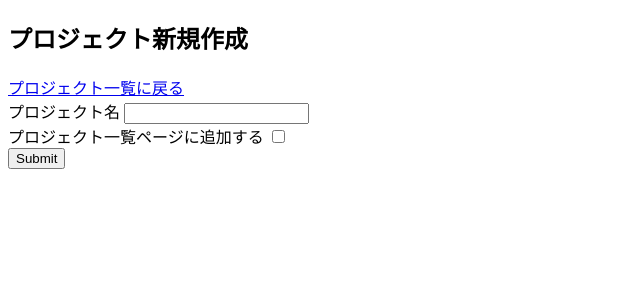
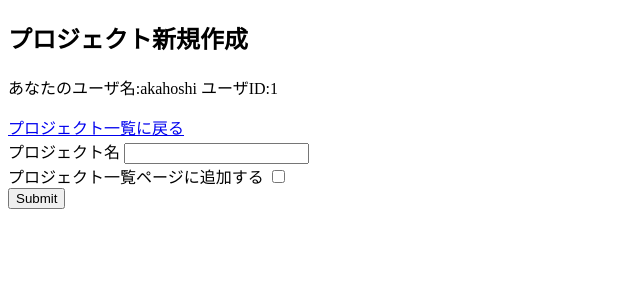
Before and after one commit to akahoshi1421/iniarticles, a Django app: page /newproject/ in a window 1280 px wide. Shown: the top 300 px of the page, without its empty margins (0-640 px from the left). Run offline with Django 3.2, Linux system fonts and the light colour scheme; the first user in the database is signed in.

Commit message:
ちょっと修正
HTMLにユーザ名とユーザIDが表示されるようにした

```diff
--- a/chat/templates/chat/article.html
+++ b/chat/templates/chat/article.html
@@ -10,6 +10,7 @@
 </head>
 <body class="container">
     <h1>記事名:{{article_1.title}}</h1>
+    <p>あなたのユーザ名:{{user.username}} ユーザID:{{user.id}}</p>
     <b>ウィンドウの画面を広げて使わないとマークダウンが見えないので注意してください(デザインで後で直す)</b>
     <p>記事番号:<span id="name">{{article_id}}</span></p><br>
     <p>最終変更:<span id="time">{{article_1.update_at}}</span></p>
--- a/chat/templates/chat/articles.html
+++ b/chat/templates/chat/articles.html
@@ -6,6 +6,7 @@
 </head>
 <body>
     <h1>記事一覧</h1>
+    <p>あなたのユーザ名:{{user.username}} ユーザID:{{user.id}}</p>
     <a href="{% url 'make_article' prj_id %}">記事を作成</a>
     <a href="{% url 'top' %}">プロジェクト一覧に戻る</a>
     <a href="{% url 'invite_project' prj_id %}">プロジェクトに招待</a>
--- a/chat/templates/chat/index.html
+++ b/chat/templates/chat/index.html
@@ -6,6 +6,7 @@
     <title>Chat Rooms</title>
 </head>
 <body>
+    <p>あなたのユーザ名:{{user.username}} ユーザID:{{user.id}}</p>
     <a href="{% url 'make_project' %}">プロジェクト新規作成</a>
     <table>
         {% for Pro_data in Project_data %}
--- a/chat/templates/chat/invite_article.html
+++ b/chat/templates/chat/invite_article.html
@@ -6,6 +6,7 @@
 </head>
 <body>
     <h1>記事にユーザを招待する</h1>
+    <p>あなたのユーザ名:{{user.username}} ユーザID:{{user.id}}</p>
     <form action="{% url 'invite_article' prj article %}" method="POST" name="form">
         {% csrf_token %}
         <div>
--- a/chat/templates/chat/invite_project.html
+++ b/chat/templates/chat/invite_project.html
@@ -6,6 +6,7 @@
 </head>
 <body>
     <h1>プロジェクトにユーザを招待する</h1>
+    <p>あなたのユーザ名:{{user.username}} ユーザID:{{user.id}}</p>
     <form action="{% url 'invite_project' prj %}" method="POST" name="form">
         {% csrf_token %}
         <div>
--- a/chat/templates/chat/newarticle.html
+++ b/chat/templates/chat/newarticle.html
@@ -7,6 +7,7 @@
 </head>
 <body>
     <h2>記事作成</h2>
+    <p>あなたのユーザ名:{{user.username}} ユーザID:{{user.id}}</p>
     <a href="{% url 'project' prj_id %}">プロジェクト一覧に戻る</a>
     <form action="{% url 'make_article' prj_id %}" method="POST" name="form">
         {% csrf_token %}
--- a/chat/templates/chat/newproject.html
+++ b/chat/templates/chat/newproject.html
@@ -9,6 +9,7 @@
 </head>
 <body>
     <h2>プロジェクト新規作成</h2>
+    <p>あなたのユーザ名:{{user.username}} ユーザID:{{user.id}}</p>
     <a href="{% url 'top' %}">プロジェクト一覧に戻る</a>
     <form action="{% url 'make_project' %}" method="POST" name="form">
         {% csrf_token %}
```
